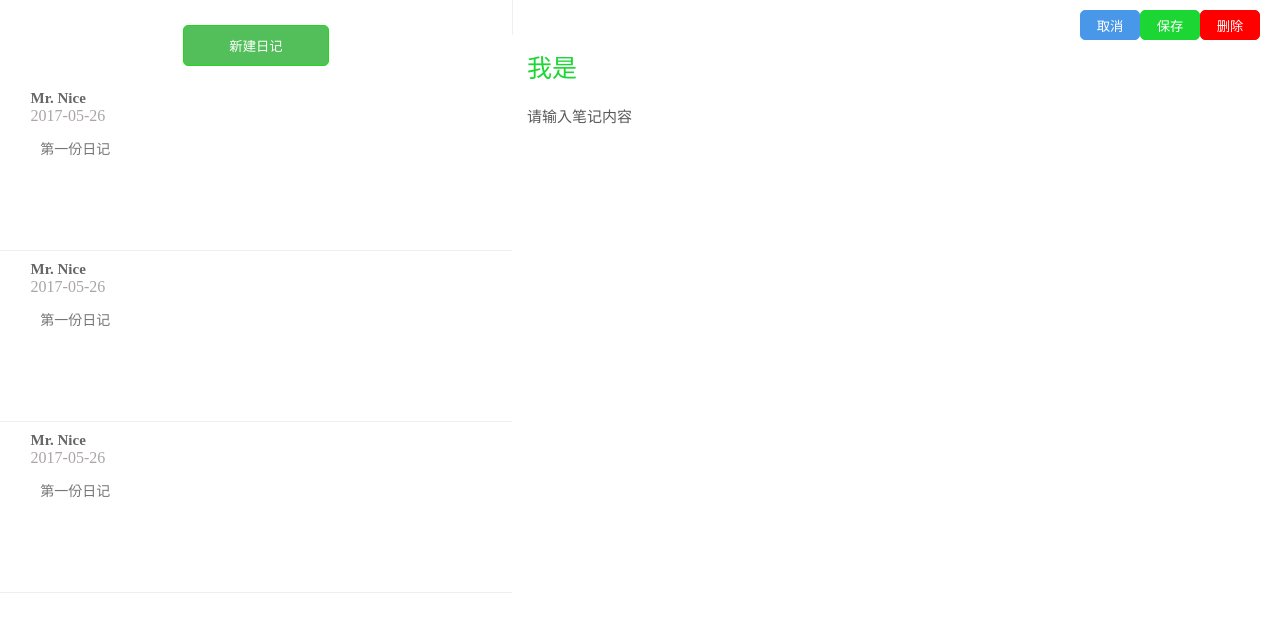
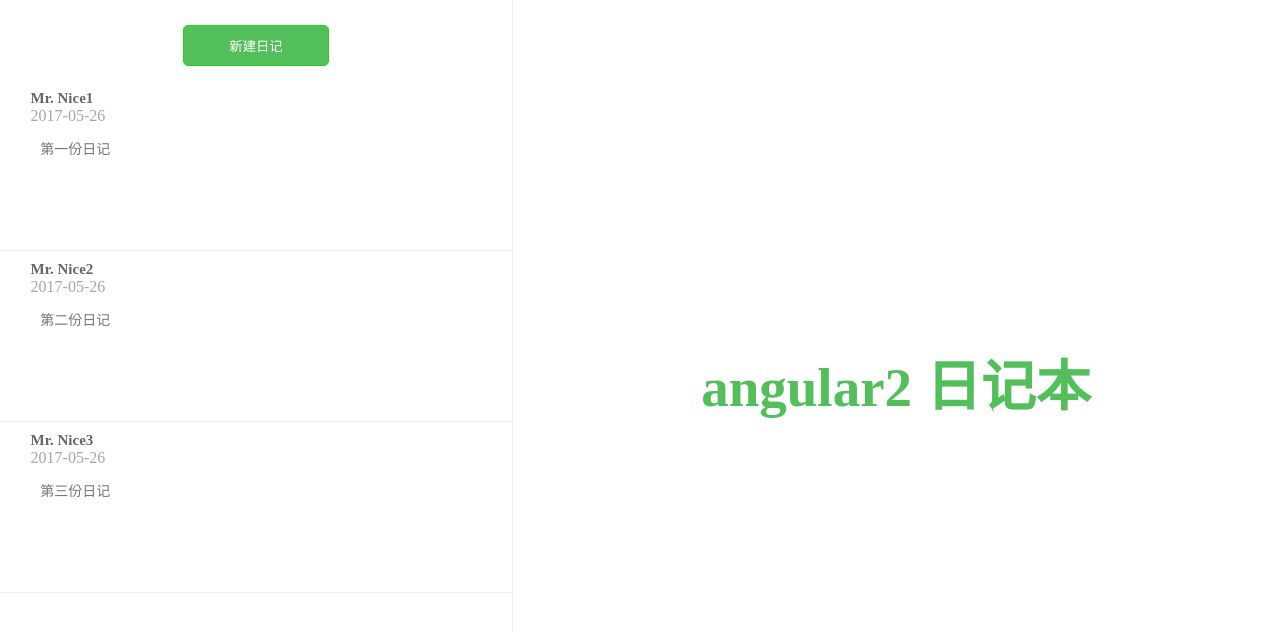
Before and after one commit to wanjincheng/notes, an Angular app: page / in a window 1280 px wide. Shown: the top 632 px of the page. Built offline with nearby package versions, Linux system fonts and the light colour scheme.

Commit message:
提交基本ng服务数据

```diff
--- a/src/app/app.component.ts
+++ b/src/app/app.component.ts
@@ -1,12 +1,12 @@
 import { Component } from '@angular/core';
 import { IndexComponent } from '../pages/index/index';
 import { InputComponent } from '../pages/input/input';
-import { NoteService } from '../serve/note.service'
+import { NoteService,NoteNumber } from '../serve/note.service'
 @Component({
   selector: 'app-root',
   templateUrl: './app.component.html',
   styleUrls: ['./app.component.css'],
-  providers: [NoteService]
+  providers: [NoteService,NoteNumber]
 })
 export class AppComponent {
   // title = 'app works!';
--- a/src/pages/index/index.ts
+++ b/src/pages/index/index.ts
@@ -1,30 +1,39 @@
 import { Component, OnInit } from '@angular/core';
-import { NoteService,NoteNumber,NoteBoolean } from '../../serve/note.service';
-import { Note } from '../../serve/note';
+import { NoteService, NoteNumber } from '../../serve/note.service';
+import { Note,Govern } from '../../serve/note';
 @Component({
     selector: 'index-component',
     templateUrl: './index.html',
-  styleUrls: ['./index.css'],
-  providers: [NoteService,NoteNumber]
+    styleUrls: ['./index.css']
 })
-export class IndexComponent implements OnInit  {
- Notes:Note[];
-	constructor(private noteService: NoteService,private noteNumber: NoteNumber) {};
+export class IndexComponent implements OnInit {
+    Notes: Note[];
+    Govern:Govern;
+    less;
+    constructor(private noteService: NoteService, private noteNumber: NoteNumber) {};
     getNotes(): void {
-    this.noteService.getNotes().then(Notes => {this.Notes = Notes;});
+        this.noteService.getNotes().then(Notes => { this.Notes = Notes; });
     };
+    getGovern():void{
+        this.noteNumber.getGovern().then(Govern=>{this.Govern=Govern;});
+
+    }
     //获取到公共服务的数据
     ngOnInit(): void {
         this.getNotes();
-  };//在组件加载是执行函数
-  ngChange(index):void{
-  	 this.noteNumber.up(index);
-  	console.log(this.noteNumber.NoteNumber);
+        this.getGovern();
+
+    }; //在组件加载是执行函数
+    ngChange(index): void {
+         this.Govern.num=index;
+    	// this.noteBoolean.NoteBoolean=false;
     };
 
-  ngDelete(index):void{
+
+    ngDelete(index): void {
+
         // this.noteNumber.NoteNumber=1;
-  	this.Notes.splice(index,1);
+        this.Notes.splice(index, 1);
         // console.log(this.noteNumber.NoteNumber);
-  };//点击删除按钮删除日记文件
+    }; //点击删除按钮删除日记文件
 }
--- a/src/pages/input/input.css
+++ b/src/pages/input/input.css
@@ -65,3 +65,19 @@
 	background: #4897e8;
 	border:1px solid #4897e8;
 }
+.ICCurtain{
+	width: 100%;
+	height: 100%;
+	position: relative;
+}
+.ICCurtain h2{
+position: absolute;
+top: 50%;
+width: 100%;
+text-align: center;
+height: 85px;
+line-height: 85px;
+font-size: 55px;
+color: #52bf5a;
+margin-top: -55px;
+}
--- a/src/pages/input/input.html
+++ b/src/pages/input/input.html
@@ -1,15 +1,19 @@
-<div class="InContent">
+<div class="ICCurtain" *ngIf="!Note">
+	<h2>angular2 日记本</h2>
+</div>
+<div class="InContent" *ngIf="Note">
 	<div class="ICOperate">
 		<div class="ICOOper">
-			<button type="button" class="ICCOCall">取消</button>
-			<button type="button" class="ICCOUp">保存</button>
-			<button type="button" class="ICCODolete">删除</button>
+			<!-- <button type="button" class="ICCOCall">取消</button> -->
+			<!-- <button type="button" class="ICCOUp">保存</button> -->
+			<button type="button"  class="ICCODolete">删除</button>
 		</div>
 	</div>
-	<div class="ICHeader" (click)="getNotes()">
-		<input class="ICHInput" value="我是" type="text" />
+	<div class="ICHeader">
+
+		<input  placeholder="请输入笔记标题" class="ICHInput" value="{{Note?Note.title:''}}" type="text" />
 	</div>
 	<div class="ICContent">
-		<textarea class="ICHTextarea">请输入笔记内容</textarea>
+		<textarea [(ngModel)]="Note.content"  class="ICHTextarea" placeholder="请输入笔记内容">{{Note?Note.content:''}}</textarea>
 	</div>
 </div>
--- a/src/pages/input/input.ts
+++ b/src/pages/input/input.ts
@@ -1,35 +1,36 @@
-import { Component,OnInit,DoCheck } from '@angular/core';
-import { NoteService,NoteNumber } from '../../serve/note.service';
-import { Note } from '../../serve/note';
+import { Component, OnInit, DoCheck } from '@angular/core';
+import { NoteService, NoteNumber } from '../../serve/note.service';
+import { Note, Govern } from '../../serve/note';
 @Component({
     selector: 'input-component',
     templateUrl: './input.html',
-  styleUrls: ['./input.css'],
-  providers: [NoteService,NoteNumber]
+    styleUrls: ['./input.css']
 })
-export class InputComponent implements OnInit,DoCheck {
+export class InputComponent implements OnInit, DoCheck {
     Notes;
-	changess=this.noteNumber.NoteNumber;
-	Note:Note[];
-	constructor(private noteService: NoteService,private noteNumber: NoteNumber) {};
+    Govern: Govern;
+    // 状态值
+    Note: Note[];
+    //数据
+    constructor(private noteService: NoteService, private noteNumber: NoteNumber) {};
 
     getNotes(): void {
-    	this.noteService.getNotes().then(Notes => {this.Notes = Notes;});//console.log(this.Notes[1])
-    this.changess=this.noteNumber.NoteNumber;
-    console.log(this.noteNumber.NoteNumber);
-    // console.log(this.noteNumber.NoteNumber);
-    // if(this.noteNumber.NoteNumber){
-    // 	console.log(Note)
-    // 	this.noteService.getNotes().then(Notes => {this.Notes[this.noteNumber.NoteNumber] = Note;});
-    // }
+        this.noteService.getNotes().then(Notes => { this.Notes = Notes; }); //console.log(this.Notes[1])
     };
+    getGovern(): void {
+            this.noteNumber.getGovern().then(Govern => { this.Govern = Govern; });
+        }
         //获取到公共服务的数据
     ngDoCheck() {
- this.changess;
- 	// this.noteService.getNotes().then(Notes => {this.Notes = Notes;});
-  console.log(this.changess)
+        console.log(this.Govern)
+        if(this.Govern!=undefined && this.Govern.num!=null){
+          this.Note=this.Notes[this.Govern.num];
+          console.log(this.Note)
         }
+    }
+
     ngOnInit(): void {
         this.getNotes();
+        this.getGovern();
     };
 }
--- a/src/serve/note.service.ts
+++ b/src/serve/note.service.ts
@@ -1,6 +1,6 @@
 import { Injectable } from '@angular/core';
-import { NOTES } from './notes';
-import { Note } from './note';
+import { NOTES,Governs } from './notes';
+import { Note,Govern } from './note';
 @Injectable()
 export class NoteService{
 	getNotes(): Promise<Note[]> {
@@ -9,14 +9,14 @@ export class NoteService{
 }
 @Injectable()
 export class NoteNumber{
-
-	NoteNumber:number;
-	up(index){
-		this.NoteNumber=index;
-		console.log(this.NoteNumber)
+	getGovern():Promise<Govern>{
+		return Promise.resolve(Governs);
 	}
-	//获取一个id值s
-	constructor(){}
+	// NoteNumber:number;
+	// up(index){
+	// 	this.NoteNumber=index;
+	// 	console.log(this.NoteNumber)
+	// }
+	// //获取一个id值s
+	// constructor(){}
 }
-export class NoteBoolean{NoteBoolean:boolean=false;}
-	//设置日记本显示是默认还是历史数据
--- a/src/serve/note.ts
+++ b/src/serve/note.ts
@@ -3,4 +3,8 @@ export class Note {
 	title : string;
 	content : string;
 	time : string;
-}
+};
+export class Govern {
+	state : boolean;
+	num : number;
+};
--- a/src/serve/notes.ts
+++ b/src/serve/notes.ts
@@ -1,6 +1,10 @@
-import { Note } from './note';
+import { Note,Govern } from './note';
 export const NOTES: Note[] = [
-    { id: 11, title: 'Mr. Nice',content:'第一份日记',time:'2017-05-26' },
-    { id: 11, title: 'Mr. Nice',content:'第一份日记',time:'2017-05-26' },
-    { id: 11, title: 'Mr. Nice',content:'第一份日记',time:'2017-05-26' }
+    { id: 11, title: 'Mr. Nice1',content:'第一份日记',time:'2017-05-26' },
+    { id: 11, title: 'Mr. Nice2',content:'第二份日记',time:'2017-05-26' },
+    { id: 11, title: 'Mr. Nice3',content:'第三份日记',time:'2017-05-26' }
 ];
+export let Governs:Govern={
+	state:false,
+	num:null
+};
```
Lines whose indentation alone changed are shown as unchanged.
